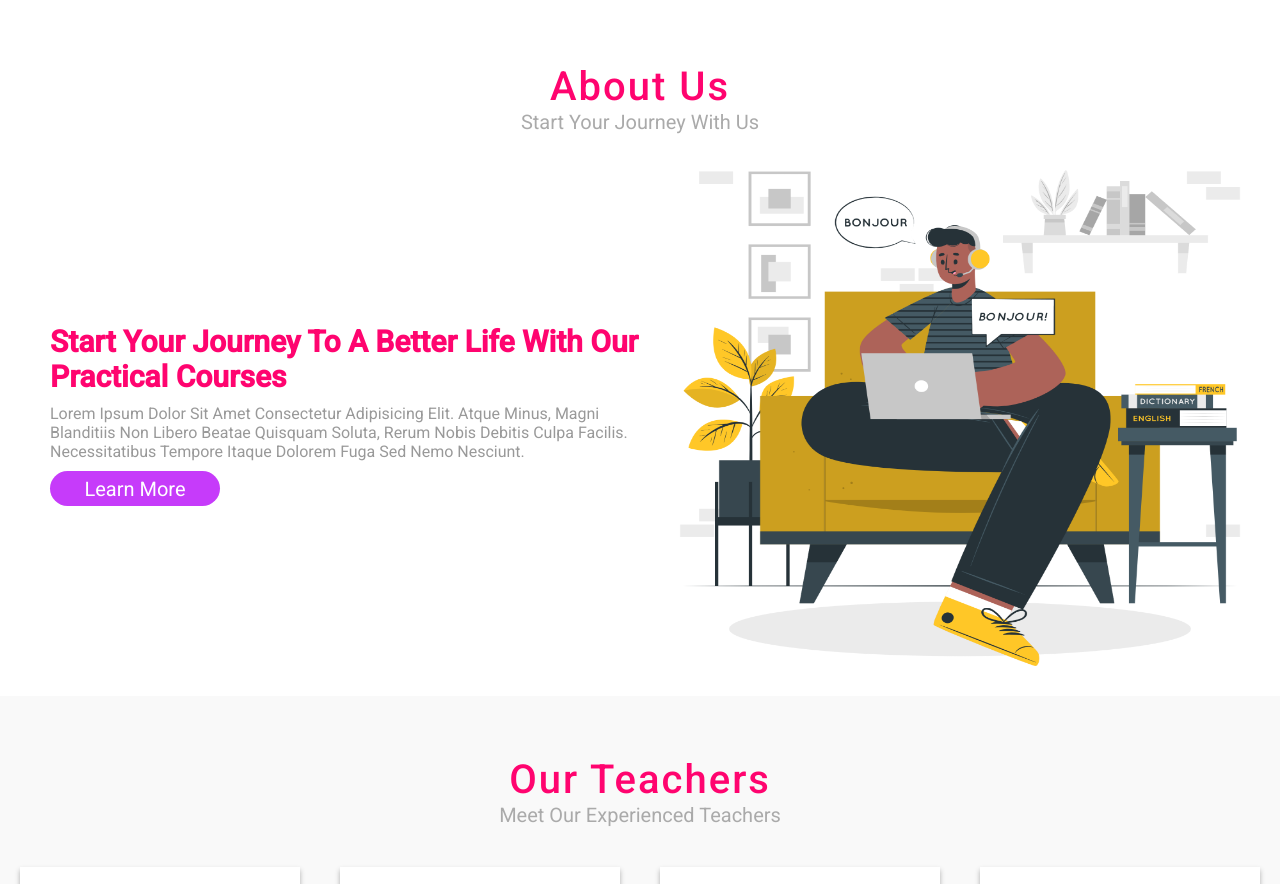
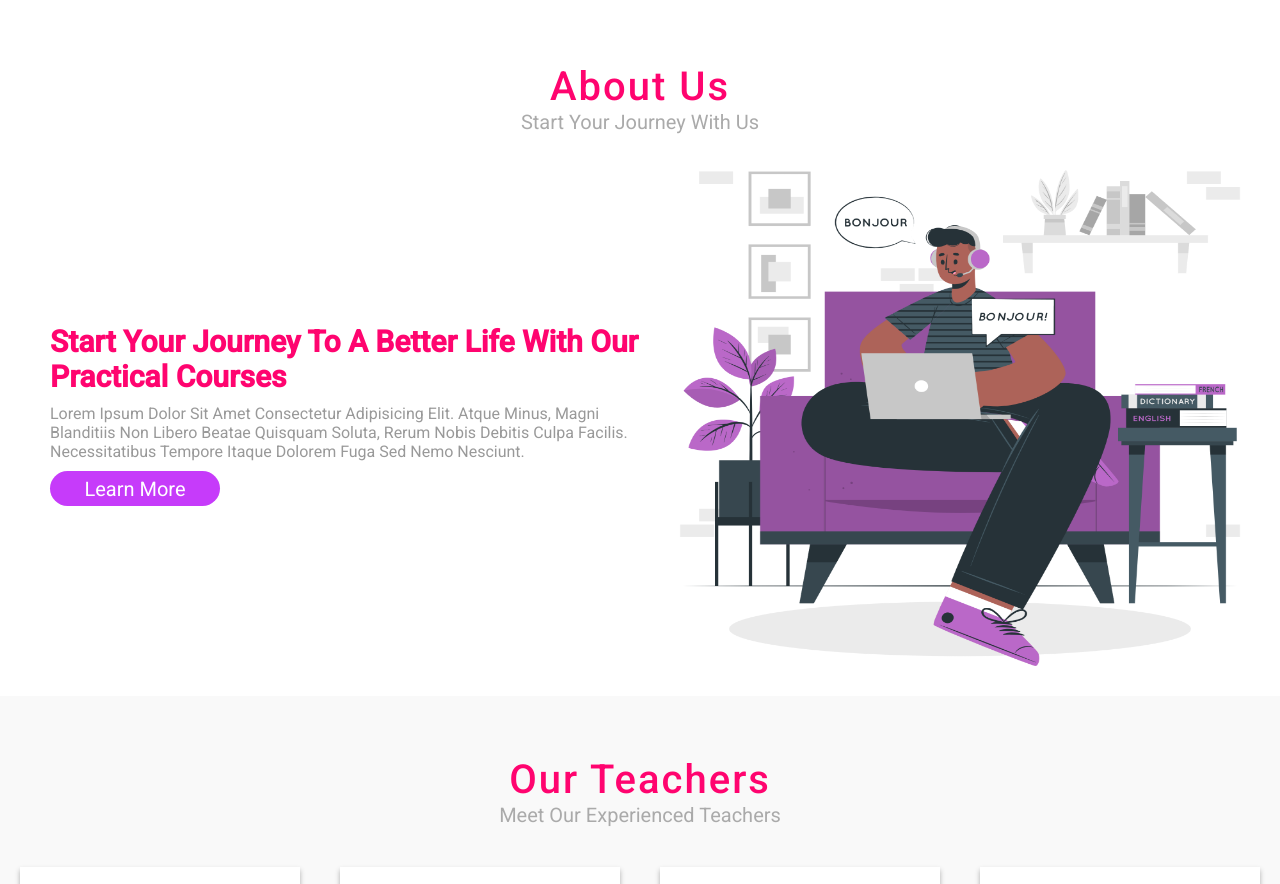
Before and after one commit to rajperfattah/onlineEducation, a plain HTML site: page index.html in a window 1280 px wide. Shown: the part 797-1681 px from the top of the page. Drawn offline with nearby package versions, Linux system fonts and the light colour scheme; a web font is replaced by a local one.

Commit message:
add this

```diff
--- a/index.html
+++ b/index.html
@@ -89,7 +89,7 @@
     <a href="#"><button>Learn more</button></a>
     </div>
     <div class="image">
-        <img src="images/Learning languages-cuate.png" alt="">
+        <img src="images/Learning languages-cuate (1).png" alt="">
     </div>
     </div>
 </section>
```
Also changed, not shown: images/Learning languages-cuate (1).png (added).
